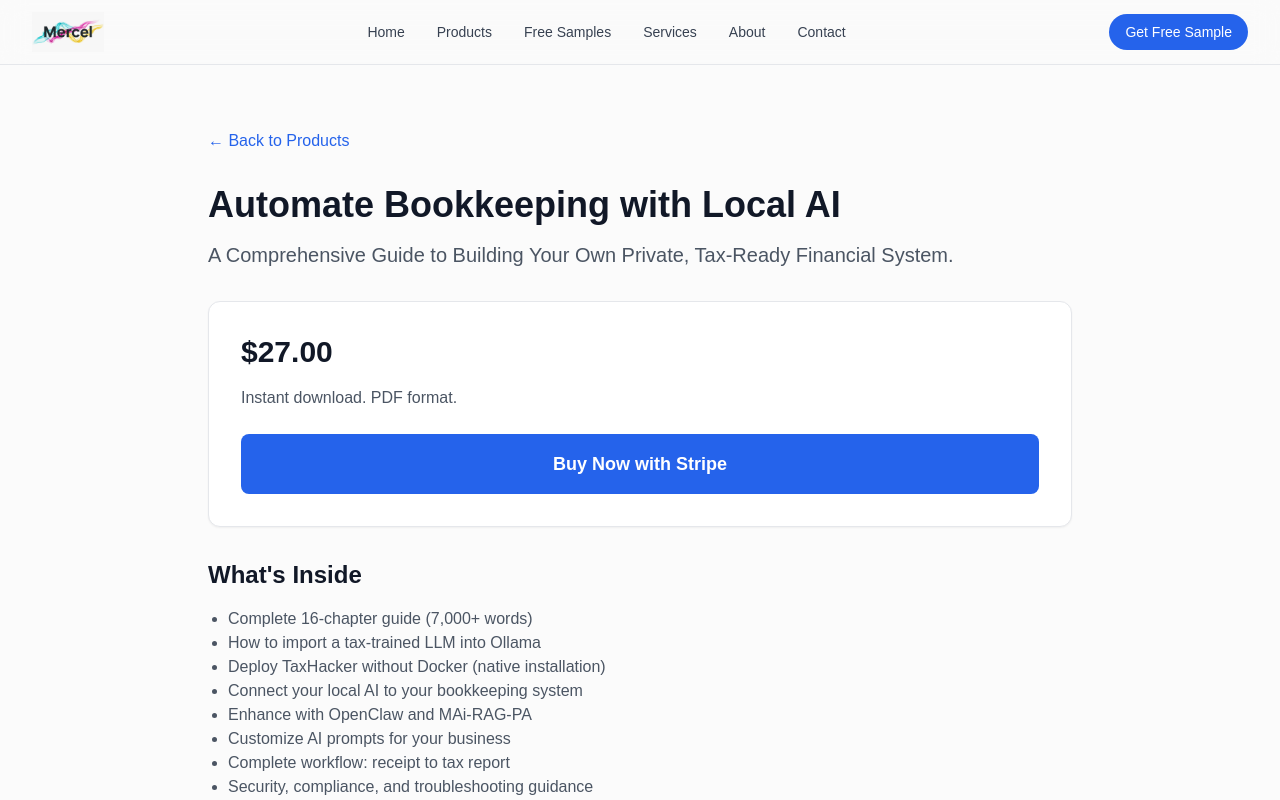
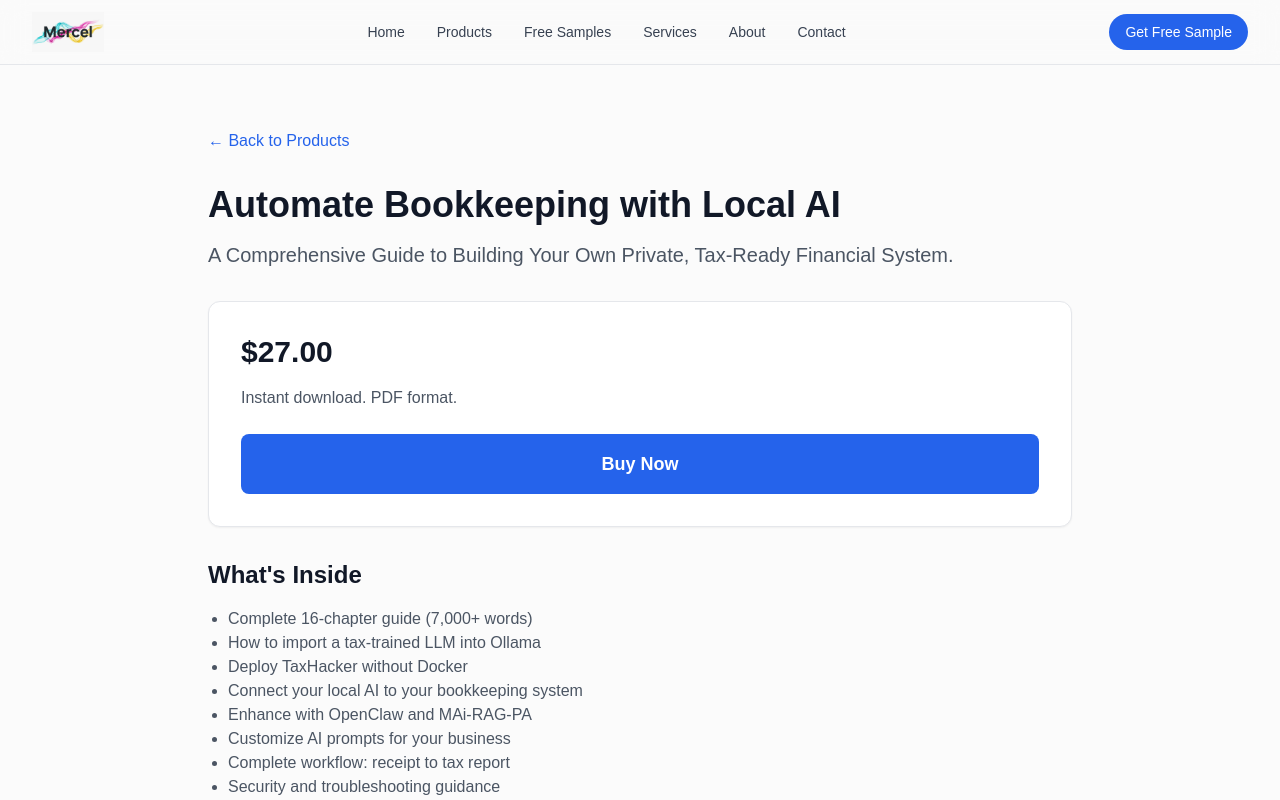
Before and after one commit to Mercel-Vercel/mercel-website, a Next.js app: page /products/automate-bookkeeping-with-local-ai in a window 1280 px wide. Shown: the top 800 px of the page. Built offline with nearby package versions, Linux system fonts and the light colour scheme.

Commit message:
Update page.tsx

```diff
--- a/app/products/automate-bookkeeping-with-local-ai/page.tsx
+++ b/app/products/automate-bookkeeping-with-local-ai/page.tsx
@@ -3,7 +3,7 @@
 import { useState } from "react";
 import Link from "next/link";
 
-export default function AutomateBookkeepingWithLocalAIPage() {
+export default function BookkeepingProductPage() {
   const [loading, setLoading] = useState(false);
 
   const handleCheckout = async () => {
@@ -11,6 +11,13 @@ export default function AutomateBookkeepingWithLocalAIPage() {
     const response = await fetch("/api/checkout", {
       method: "POST",
       headers: { "Content-Type": "application/json" },
+      body: JSON.stringify({
+        productName: "Automate Bookkeeping with Local AI",
+        description: "Comprehensive guide to building your own local AI bookkeeping system.",
+        amount: 2700, // $27.00 in cents
+        successUrl: `${window.location.origin}/products/automate-bookkeeping-with-local-ai/success?session_id={CHECKOUT_SESSION_ID}`,
+        cancelUrl: `${window.location.origin}/products/automate-bookkeeping-with-local-ai`,
+      }),
     });
     const data = await response.json();
     if (data.url) {
@@ -38,7 +45,7 @@ export default function AutomateBookkeepingWithLocalAIPage() {
             disabled={loading}
             className="block w-full text-center rounded-lg bg-blue-600 px-6 py-4 text-lg font-semibold text-white hover:bg-blue-700 disabled:bg-gray-400"
           >
-            {loading ? "Redirecting..." : "Buy Now with Stripe"}
+            {loading ? "Redirecting..." : "Buy Now"}
           </button>
         </div>
 
@@ -47,12 +54,12 @@ export default function AutomateBookkeepingWithLocalAIPage() {
           <ul className="list-disc pl-5 text-gray-600">
             <li>Complete 16-chapter guide (7,000+ words)</li>
             <li>How to import a tax-trained LLM into Ollama</li>
-            <li>Deploy TaxHacker without Docker (native installation)</li>
+            <li>Deploy TaxHacker without Docker</li>
             <li>Connect your local AI to your bookkeeping system</li>
             <li>Enhance with OpenClaw and MAi-RAG-PA</li>
             <li>Customize AI prompts for your business</li>
             <li>Complete workflow: receipt to tax report</li>
-            <li>Security, compliance, and troubleshooting guidance</li>
+            <li>Security and troubleshooting guidance</li>
           </ul>
         </div>
       </div>
```
